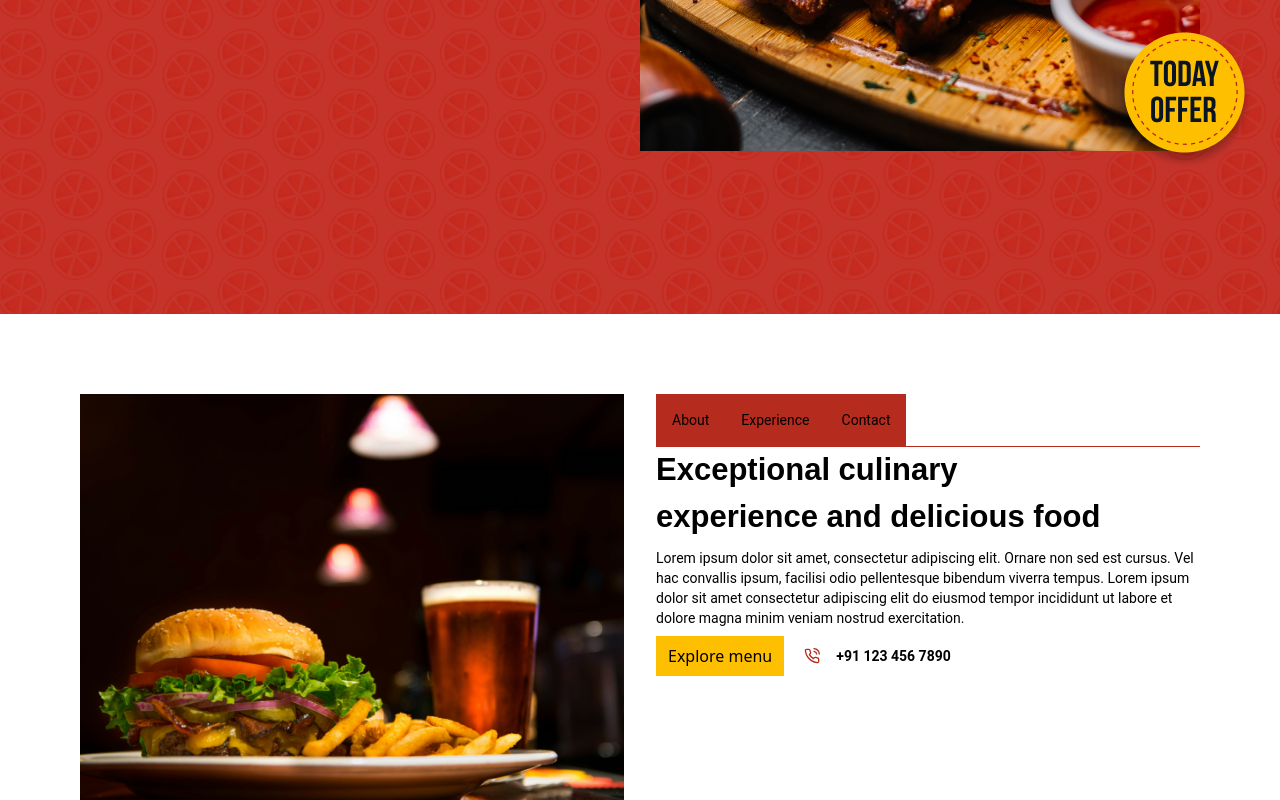
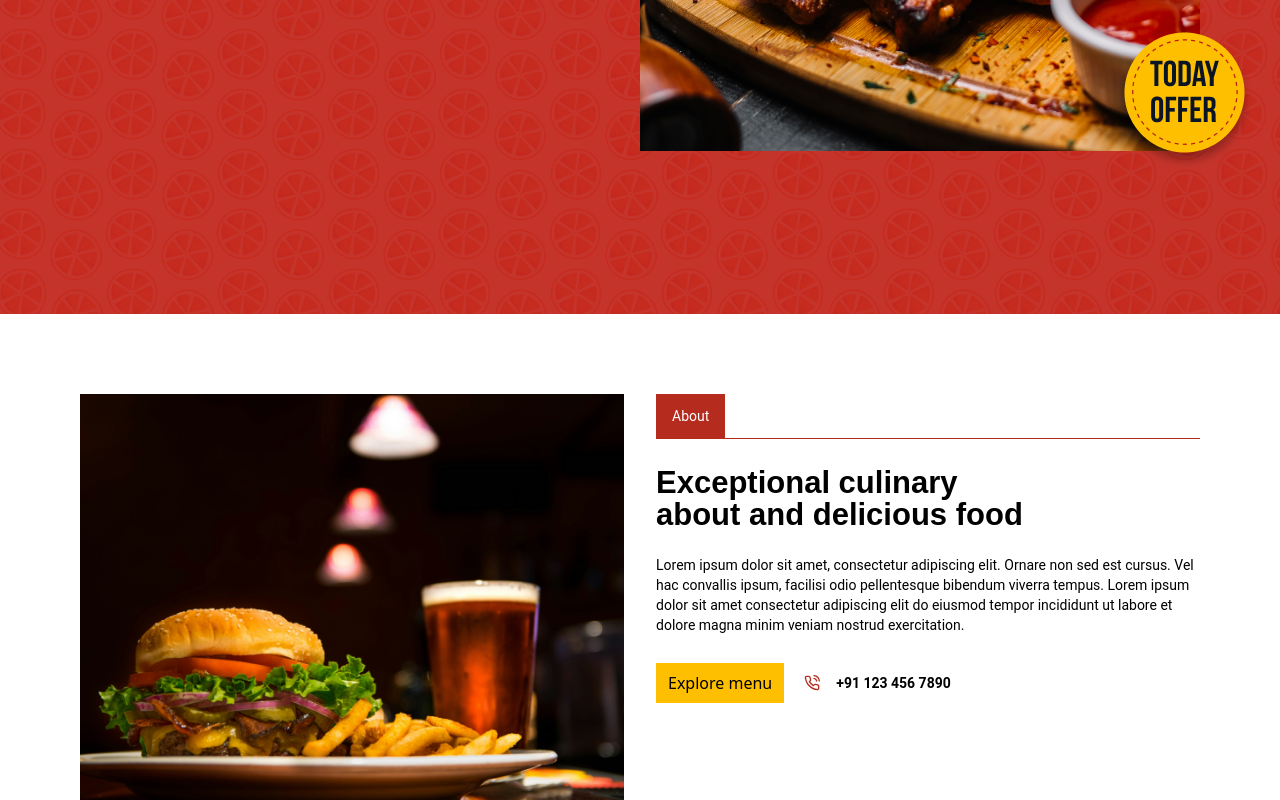
Before and after one commit to Roknuzzaman5546/softnio-restaurant, a React (Vite) app: page / in a window 1280 px wide. Shown: the part 573-1373 px from the top of the page. Built offline with nearby package versions, Linux system fonts and the light colour scheme.

Commit message:
About tab all code added

```diff
--- /dev/null
+++ b/src/Components/About/About.css
@@ -0,0 +1,21 @@
+.fade-enter {
+    opacity: 0;
+    transform: translateY(10px);
+    transition: opacity 0.3s ease, transform 0.3s ease;
+}
+
+.fade-enter-active {
+    opacity: 1;
+    transform: translateY(0);
+}
+
+.fade-exit {
+    opacity: 1;
+    transform: translateY(0);
+    transition: opacity 0.3s ease, transform 0.3s ease;
+}
+
+.fade-exit-active {
+    opacity: 0;
+    transform: translateY(10px);
+}
--- a/src/Components/About/About.jsx
+++ b/src/Components/About/About.jsx
@@ -1,6 +1,9 @@
 import { useEffect, useState } from 'react';
 import aboutImg from '../../assets/about/aboutImg.png'
-import { FiPhoneCall } from "react-icons/fi";
+import AboutTab from './AboutTab';
+import ExperienceTab from './ExperienceTab';
+import ContactTab from './ContactTab';
+import './About.css'
 
 
 const About = () => {
@@ -21,24 +24,27 @@ const About = () => {
                     <div className='flex justify-start border-b border-[#B52B1D]'>
                         <button
                             onClick={() => setActiveTab({ about: true })}
-                            className=' p-4 text-sm roboto-regular bg-[#B52B1D]'>About</button>
+                            className={`px-4 py-3 text-white text-sm roboto-regular transition-colors duration-500 ${activeTab.about ? 'bg-[#B52B1D]' : ''}`}>About</button>
                         <button
                             onClick={() => setActiveTab({ experience: true })}
-                            className=' p-4 text-sm roboto-regular bg-[#B52B1D]'>Experience</button>
+                            className={`px-4 py-3 text-white text-sm roboto-regular transition-colors duration-500 ${activeTab.experience ? 'bg-[#B52B1D]' : ''}`}>Experience</button>
                         <button
                             onClick={() => setActiveTab({ contact: true })}
-                            className=' p-4 text-sm roboto-regular bg-[#B52B1D]'>Contact</button>
+                            className={`px-4 py-3 text-white text-sm roboto-regular transition-colors duration-500 ${activeTab.contact ? 'bg-[#B52B1D]' : ''}`}>Contact</button>
                     </div>
                     <div>
-                        <h2 className='text-[31px] font-bold bebas-neue-regular'>Exceptional culinary <br /> experience and delicious food</h2>
-                        <p className='roboto-regular text-sm text-black py-2'>Lorem ipsum dolor sit amet, consectetur adipiscing elit. Ornare non sed est cursus. Vel hac convallis ipsum, facilisi odio pellentesque bibendum viverra tempus. Lorem ipsum dolor sit amet consectetur adipiscing elit do eiusmod tempor incididunt ut labore et dolore magna minim veniam nostrud exercitation.</p>
-                        <div className=' flex justify-start items-center gap-5'>
-                            <button className=" bg-[#FEBF00] py-2 px-3">Explore menu</button>
-                            <div className='flex items-center gap-4'>
-                                <FiPhoneCall className=' text-[#B52B1D] font-bold' />
-                                <p className='font-roboto font-bold text-sm text-black'>+91 123 456 7890</p>
-                            </div>
-                        </div>
+                        {
+                            activeTab?.about ?
+                                <AboutTab /> : null
+                        }
+                        {
+                            activeTab?.experience ?
+                                <ExperienceTab /> : null
+                        }
+                        {
+                            activeTab?.contact ?
+                                <ContactTab /> : null
+                        }
                     </div>
                 </div>
             </div>
--- a/src/Components/About/AboutTab.jsx
+++ b/src/Components/About/AboutTab.jsx
@@ -1,8 +1,17 @@
+import { FiPhoneCall } from "react-icons/fi";
 
 const AboutTab = () => {
     return (
         <div>
-
+            <h2 className='text-[31px] font-bold bebas-neue-regular mt-7 leading-8 '>Exceptional culinary <br /> about and delicious food</h2>
+            <p className='roboto-regular text-sm text-black pb-7 pt-6'>Lorem ipsum dolor sit amet, consectetur adipiscing elit. Ornare non sed est cursus. Vel hac convallis ipsum, facilisi odio pellentesque bibendum viverra tempus. Lorem ipsum dolor sit amet consectetur adipiscing elit do eiusmod tempor incididunt ut labore et dolore magna minim veniam nostrud exercitation.</p>
+            <div className=' flex justify-start items-center gap-5'>
+                <button className=" bg-[#FEBF00] py-2 px-3">Explore menu</button>
+                <div className='flex items-center gap-4'>
+                    <FiPhoneCall className=' text-[#B52B1D] font-bold' />
+                    <p className='font-roboto font-bold text-sm text-black'>+91 123 456 7890</p>
+                </div>
+            </div>
         </div>
     );
 };
--- a/src/Components/About/ContactTab.jsx
+++ b/src/Components/About/ContactTab.jsx
@@ -1,8 +1,17 @@
+import { FiPhoneCall } from "react-icons/fi";
 
 const ContactTab = () => {
     return (
         <div>
-
+            <h2 className='text-[31px] font-bold bebas-neue-regular mt-7 leading-8'>Exceptional culinary <br /> contact and delicious food</h2>
+            <p className='roboto-regular text-sm text-black pb-7 pt-6'>Lorem ipsum dolor sit amet, consectetur adipiscing elit. Ornare non sed est cursus. Vel hac convallis ipsum, facilisi odio pellentesque bibendum viverra tempus. Lorem ipsum dolor sit amet consectetur adipiscing elit do eiusmod tempor incididunt ut labore et dolore magna minim veniam nostrud exercitation.</p>
+            <div className=' flex justify-start items-center gap-5'>
+                <button className=" bg-[#FEBF00] py-2 px-3">Explore menu</button>
+                <div className='flex items-center gap-4'>
+                    <FiPhoneCall className=' text-[#B52B1D] font-bold' />
+                    <p className='font-roboto font-bold text-sm text-black'>+91 123 456 7890</p>
+                </div>
+            </div>
         </div>
     );
 };
--- a/src/Components/About/ExperienceTab.jsx
+++ b/src/Components/About/ExperienceTab.jsx
@@ -1,8 +1,17 @@
+import { FiPhoneCall } from "react-icons/fi";
 
 const ExperienceTab = () => {
     return (
         <div>
-
+            <h2 className='text-[31px] font-bold bebas-neue-regular mt-7 leading-8'>Exceptional culinary <br /> experience and delicious food</h2>
+            <p className='roboto-regular text-sm text-black pb-7 pt-6'>Lorem ipsum dolor sit amet, consectetur adipiscing elit. Ornare non sed est cursus. Vel hac convallis ipsum, facilisi odio pellentesque bibendum viverra tempus. Lorem ipsum dolor sit amet consectetur adipiscing elit do eiusmod tempor incididunt ut labore et dolore magna minim veniam nostrud exercitation.</p>
+            <div className=' flex justify-start items-center gap-5'>
+                <button className=" bg-[#FEBF00] py-2 px-3">Explore menu</button>
+                <div className='flex items-center gap-4'>
+                    <FiPhoneCall className=' text-[#B52B1D] font-bold' />
+                    <p className='font-roboto font-bold text-sm text-black'>+91 123 456 7890</p>
+                </div>
+            </div>
         </div>
     );
 };
```
